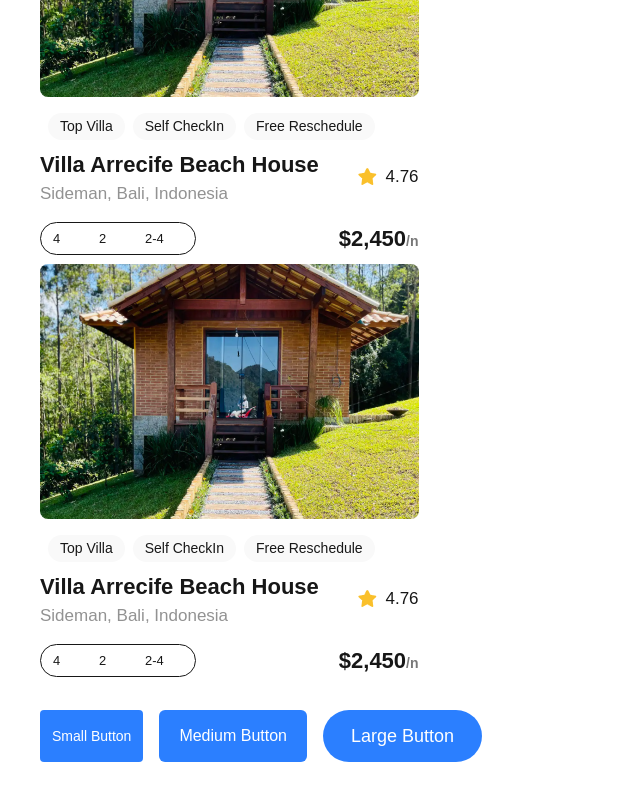
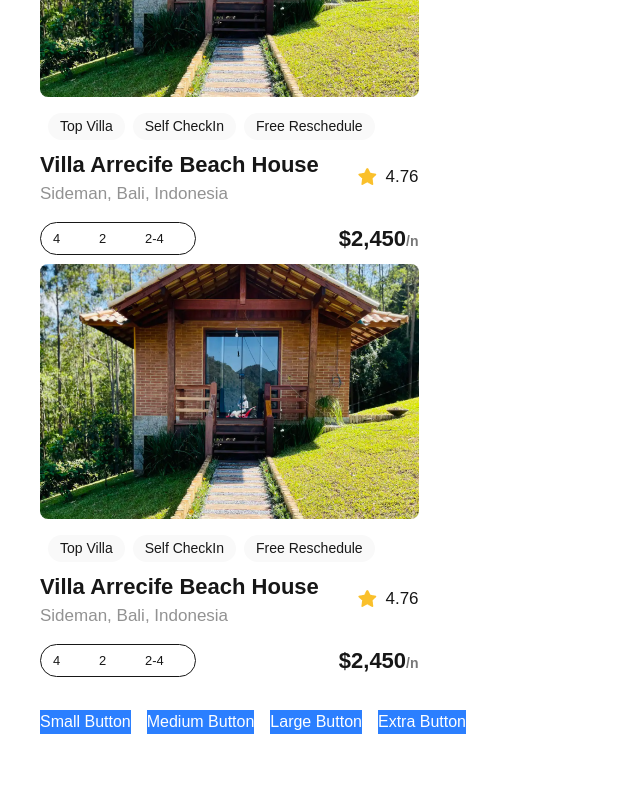
Before and after one commit to Kess4obehi/alx-project-0x00-setup, a Next.js app in the folder alx-project-0x00/: page /landing in a window 1280 px wide. Shown: the part 680-1480 px from the top of the page, without its empty margins (0-640 px from the left). After the commit the page ends 1454 px from the top, so only its background shows below. Built offline with nearby package versions, Linux system fonts and the light colour scheme.

Commit message:
correction made

```diff
--- a/alx-project-0x00/pages/landing.tsx
+++ b/alx-project-0x00/pages/landing.tsx
@@ -10,10 +10,27 @@ const Landing: React.FC = () => {
       <Card />
 
       <div className="flex gap-4 mt-6">
-        <Button title="Small Button" size="sm" shape="rounded-sm" />
-        <Button title="Medium Button" size="md" shape="rounded-md" />
-        <Button title="Large Button" size="lg" shape="rounded-full" />
+        <Button
+          title="Small Button"
+          styles="px-3 py-1 text-sm rounded-sm"
+        />
+
+        <Button
+          title="Medium Button"
+          styles="px-5 py-2 text-base rounded-md"
+        />
+
+        <Button
+          title="Large Button"
+          styles="px-7 py-3 text-lg rounded-full"
+        />
+
+        <Button
+          title="Extra Button"
+          styles="px-6 py-2 text-base rounded-lg"
+        />
       </div>
+
     </main>
   )
 }
```
